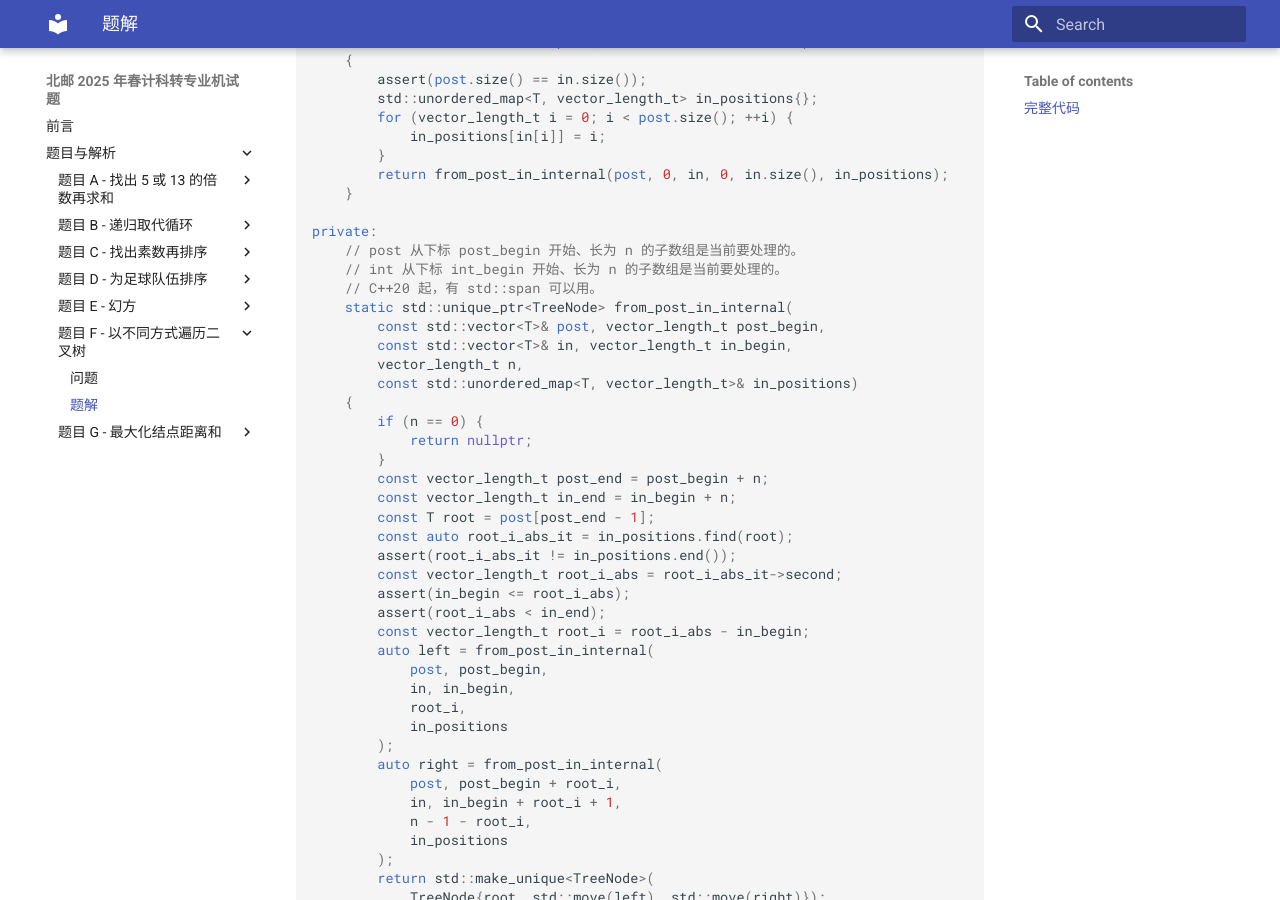
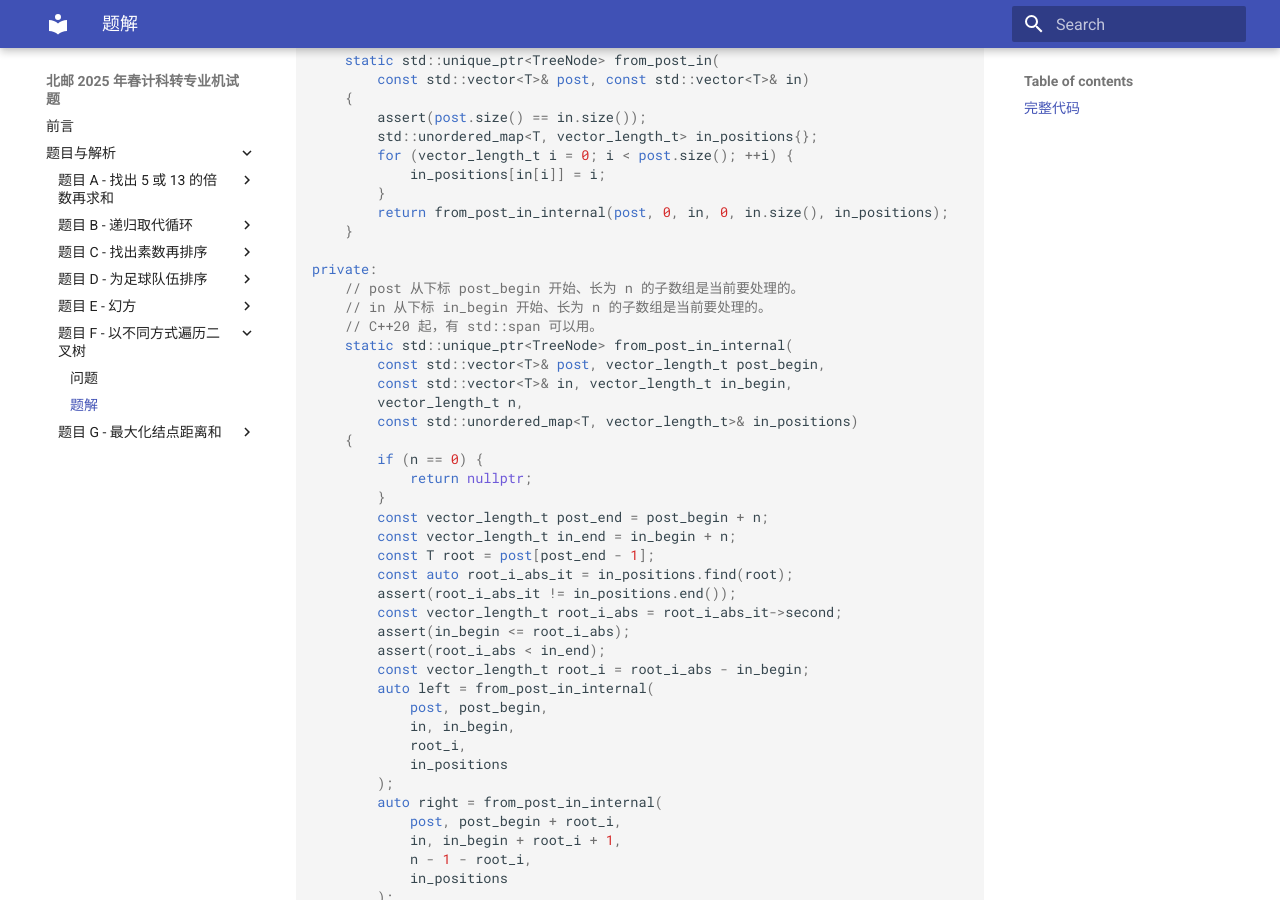
Before and after one commit to LS-Hower/bupt-major-switching-programming-questions, an MkDocs documentation site: the page built from docs/problem-f/answer.md, in a window 1280 px wide and 900 px high, scrolled down 2674 px. Built offline with MkDocs 1.6.1 and Material for MkDocs 9.7.7, drawn with Linux system fonts in a browser that asks for light colours.

Commit message:
Tiny fix for code

```diff
--- a/docs/problem-f/answer.md
+++ b/docs/problem-f/answer.md
@@ -120,7 +122,7 @@ public:
 
 private:
     // post 从下标 post_begin 开始、长为 n 的子数组是当前要处理的。
-    // int 从下标 int_begin 开始、长为 n 的子数组是当前要处理的。
+    // in 从下标 in_begin 开始、长为 n 的子数组是当前要处理的。
     // C++20 起，有 std::span 可以用。
     static std::unique_ptr<TreeNode> from_post_in_internal(
         const std::vector<T>& post, vector_length_t post_begin,
```
Also changed, not shown: other parts of docs/problem-f/answer.md (+2 -0 lines).
